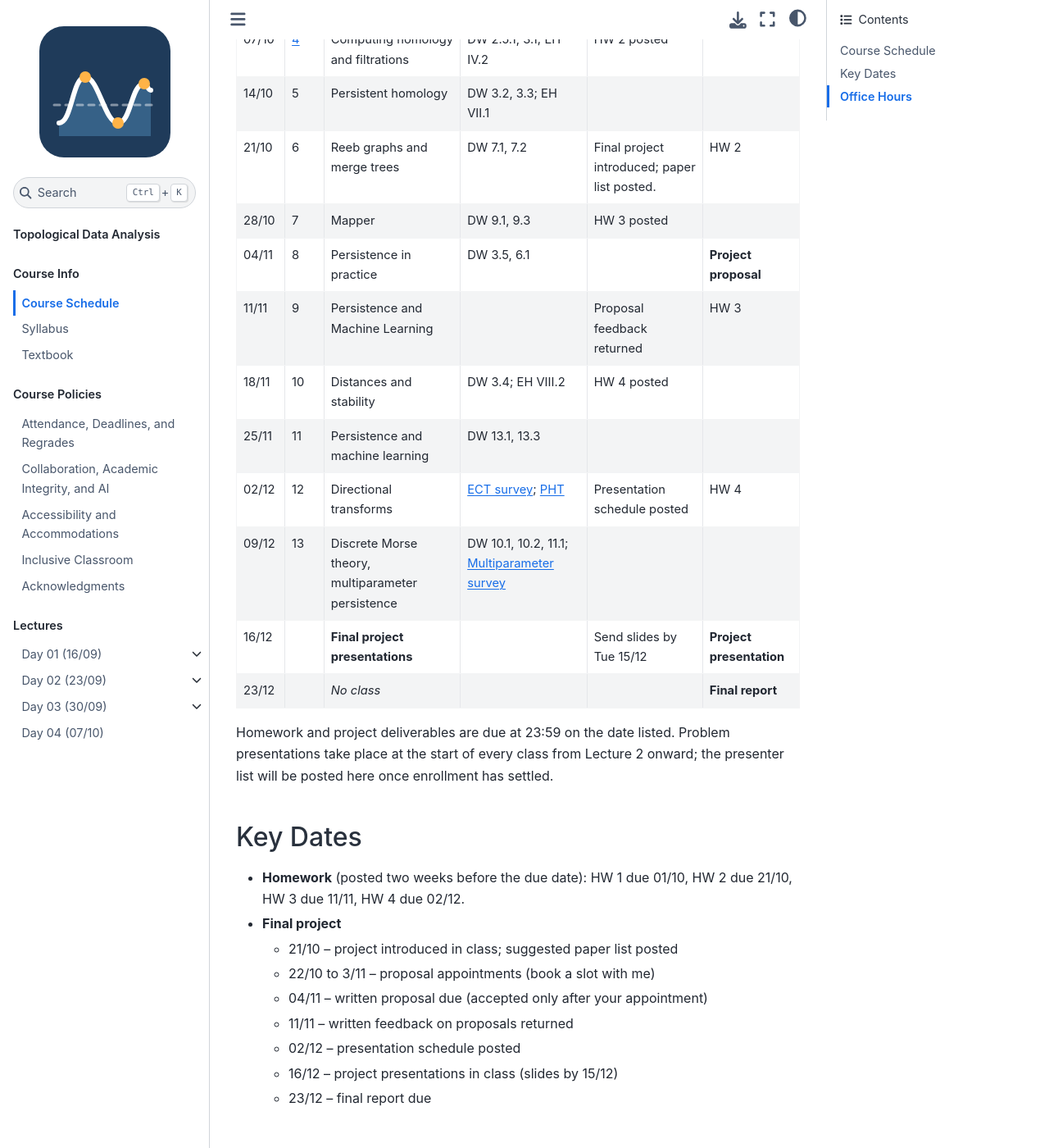
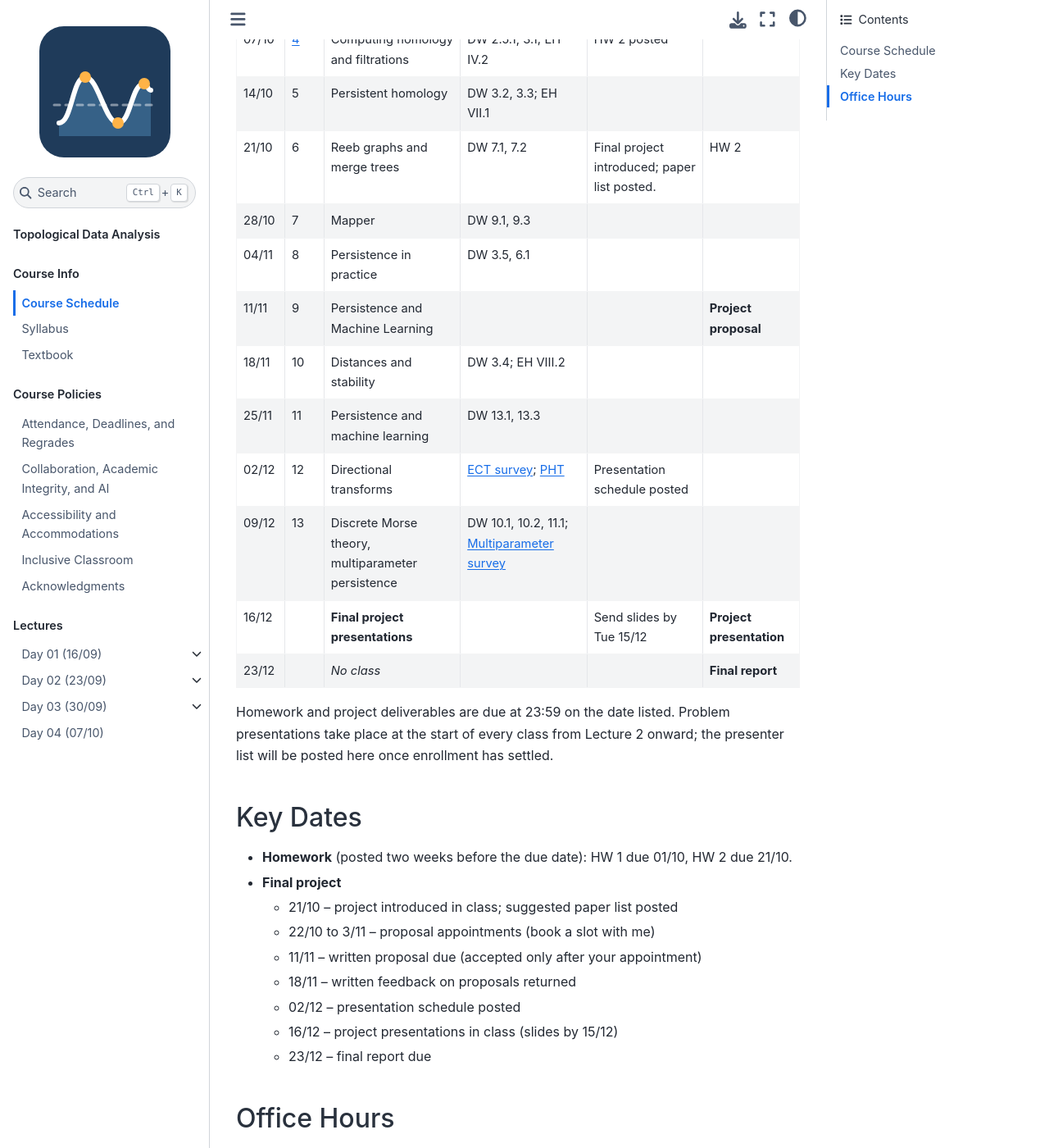
Before and after one commit to elenawang93/TDA, a Jupyter Book: the page built from Course_Info/Schedule.md, in a window 1280 px wide and 1400 px high, scrolled down 570 px. Shown: the whole window at 82% size. Built offline with Jupyter Book 1.0.4 settings and Sphinx 7.4.7 and the Sphinx Book theme 1.1.4, drawn with Linux system fonts in a browser that asks for light colours; pages that are not in the unit, such as notebooks, are missing from menus.

Commit message:
update schedule

```diff
--- a/Course_Info/Schedule.md
+++ b/Course_Info/Schedule.md
@@ -14,12 +14,12 @@ Readings are from Dey & Wang, [*Computational Topology for Data Analysis*](https
 | 07/10 | [4](../Lectures/04-Homology2/index.md) | Computing homology and filtrations | DW 2.5.1, 3.1; EH IV.2 | HW 2 posted |  |
 | 14/10 | 5 |Persistent homology | DW 3.2, 3.3; EH VII.1 |  |  |
 | 21/10 | 6 | Reeb graphs and merge trees | DW 7.1, 7.2 | Final project introduced; paper list posted. | HW 2 |
-| 28/10 | 7 |  Mapper | DW 9.1, 9.3 | HW 3 posted |  |
-| 04/11 | 8 | Persistence in practice | DW 3.5, 6.1 |  | **Project proposal** |
-| 11/11 | 9 | Persistence and Machine Learning |  | Proposal feedback returned | HW 3 |
-| 18/11 | 10 | Distances and stability | DW 3.4; EH VIII.2 | HW 4 posted |  |
+| 28/10 | 7 |  Mapper | DW 9.1, 9.3 | |  |
+| 04/11 | 8 | Persistence in practice | DW 3.5, 6.1 |  | |
+| 11/11 | 9 | Persistence and Machine Learning |  | |**Project proposal** |
+| 18/11 | 10 | Distances and stability | DW 3.4; EH VIII.2 | |  |
 | 25/11 | 11 | Persistence and machine learning | DW 13.1, 13.3 |  |  |
-| 02/12 | 12 | Directional transforms | [ECT survey](https://arxiv.org/abs/2310.10395); [PHT](https://doi.org/10.1093/imaiai/iau011) | Presentation schedule posted | HW 4 |
+| 02/12 | 12 | Directional transforms | [ECT survey](https://arxiv.org/abs/2310.10395); [PHT](https://doi.org/10.1093/imaiai/iau011) | Presentation schedule posted | |
 | 09/12 | 13 | Discrete Morse theory, multiparameter persistence | DW 10.1, 10.2, 11.1; [Multiparameter survey](https://arxiv.org/abs/2203.14289) |  |  |
 | 16/12 |  | **Final project presentations** |  | Send slides by Tue 15/12 | **Project presentation** |
 | 23/12 |  | *No class* |  |  | **Final report** |
@@ -30,12 +30,12 @@ Homework and project deliverables are due at 23:59 on the date listed. Problem p
 
 ## Key Dates
 
-- **Homework** (posted two weeks before the due date): HW 1 due 01/10, HW 2 due 21/10, HW 3 due 11/11, HW 4 due 02/12.
+- **Homework** (posted two weeks before the due date): HW 1 due 01/10, HW 2 due 21/10.
 - **Final project**
   - 21/10 – project introduced in class; suggested paper list posted
   - 22/10 to 3/11 – proposal appointments (book a slot with me)
-  - 04/11 – written proposal due (accepted only after your appointment)
-  - 11/11 – written feedback on proposals returned
+  - 11/11 – written proposal due (accepted only after your appointment)
+  - 18/11 – written feedback on proposals returned
   - 02/12 – presentation schedule posted
   - 16/12 – project presentations in class (slides by 15/12)
   - 23/12 – final report due
```
